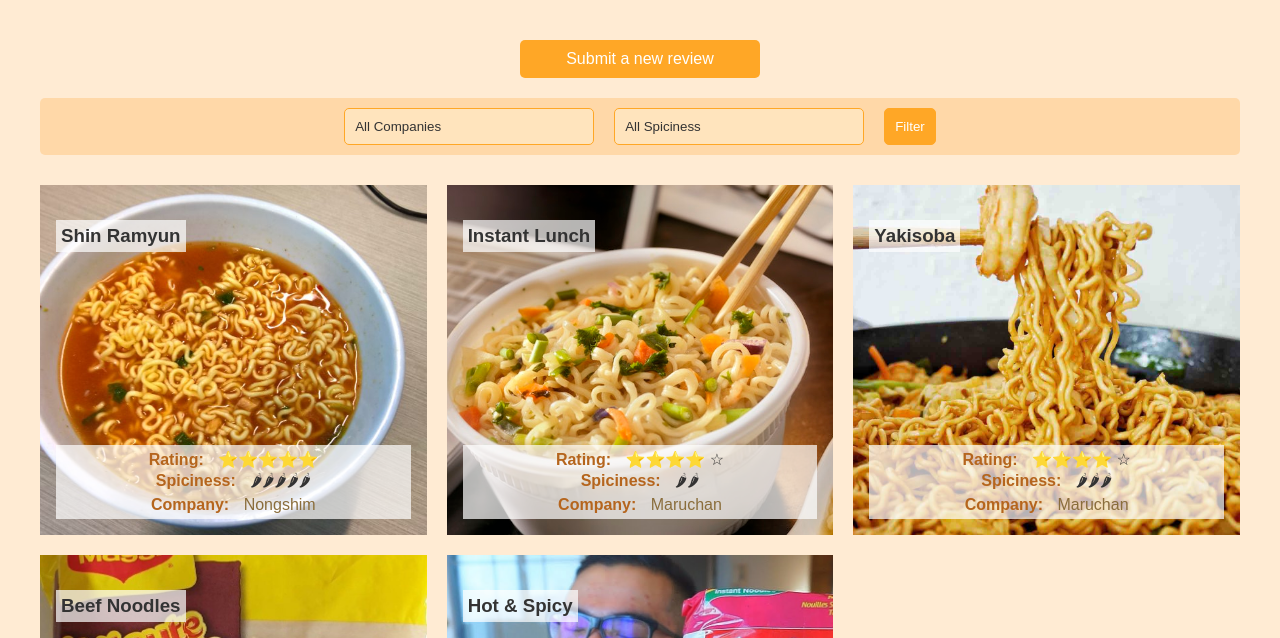
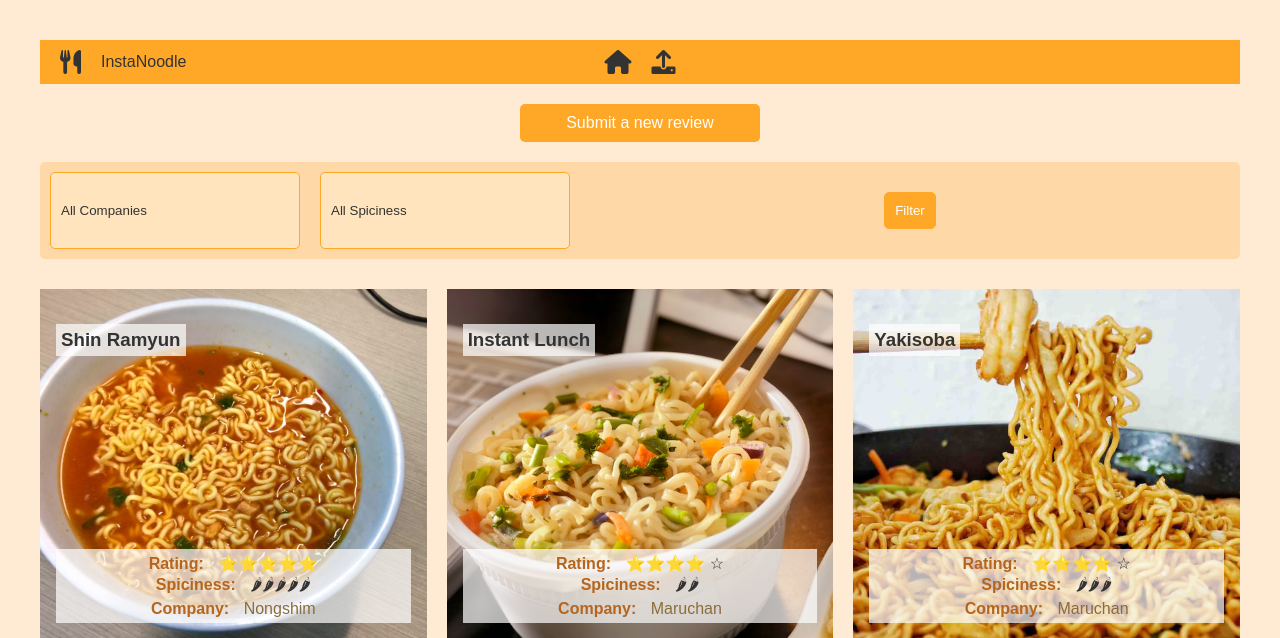
Before and after one commit to IsAmDead/NoodleWeb_Project, a Flask app: page / in a window 1280 px wide. Shown: the top 638 px of the page. Run offline with Flask 3, Linux system fonts and the light colour scheme; data comes from the database, SQL or seed files in the repository.

Commit message:
added navbar

```diff
--- a/app/static/css/style.css
+++ b/app/static/css/style.css
@@ -17,7 +17,7 @@ h1 {
     font-weight: 600;
 }
 
-.submit-link, a {
+.button {
     display: block;
     margin: 20px auto;
     max-width: 200px;
@@ -341,3 +341,47 @@ input[type="submit"]:hover {
 .review-card:not(.active) {
     overflow: hidden;
 }
+
+.navbar {
+    display: flex;
+    justify-content: space-between;
+    align-items: center;
+    padding: 10px 20px;
+    background-color: #FFA726;
+}
+
+.navbar a {
+    background-color: transparent;
+    border: none;
+    padding: 0;
+    color: white; /* Setting the color to white for visibility on dark navbar */
+    display: flex;
+    align-items: center;
+    gap: 10px; /* Space between icon and text, if any */
+    text-decoration: none;
+}
+
+.brand-icon {
+    margin-right: 10px;
+}
+
+.navbar-center {
+    display: flex;
+    gap: 20px;
+    flex-grow: 1;
+    justify-content: center;
+}
+
+.navbar a {
+    text-decoration: none;
+    color: #333;
+}
+
+.navbar a:hover {
+    opacity: 0.7;
+}
+
+/* Increase icon size */
+.navbar a i {
+    font-size: 24px;
+}
--- a/app/templates/index.html
+++ b/app/templates/index.html
@@ -6,12 +6,13 @@
     <link rel="stylesheet" href="{{ url_for('static', filename='css/style.css') }}">
 </head>
 <body>
+    {% include "navbar.html" %}
 
     <div class="splash-screen">
         <h1>InstaNoodle</h1>
     </div>
     <div class="content-wrapper">
-        <a href="{{ url_for('submit_review') }}" class="submit-link">Submit a new review</a>
+        <a href="{{ url_for('submit_review') }}" class="button">Submit a new review</a>
 
         <form method="get" action="{{ url_for('home') }}" class="filter-form">
             <select name="company">
@@ -28,7 +29,7 @@
                 {% endfor %}
             </select>
 
-            <input type="submit" value="Filter">
+            <input type="submit" value="Filter" class="button">
         </form>
 
         <div class="reviews-container">
--- /dev/null
+++ b/app/templates/navbar.html
@@ -0,0 +1,73 @@
+<!DOCTYPE html>
+<html lang="en">
+<head>
+    <meta charset="UTF-8">
+    <meta http-equiv="X-UA-Compatible" content="IE=edge">
+    <meta name="viewport" content="width=device-width, initial-scale=1.0">
+    <title>InstaNoodle Navbar</title>
+
+    <!-- Include FontAwesome for icons -->
+    <link rel="stylesheet" href="https://cdnjs.cloudflare.com/ajax/libs/font-awesome/6.0.0-beta3/css/all.min.css">
+
+    <style>
+        /* Basic styling for the navbar */
+        .navbar {
+            display: flex;
+            justify-content: space-between;
+            align-items: center;
+        }
+
+        .navbar a {
+            background-color: transparent;
+            border: none;
+            padding: 0;
+            color: white; /* Setting the color to white for visibility on dark navbar */
+            display: flex;
+            align-items: center;
+            gap: 10px; /* Space between icon and text, if any */
+            text-decoration: none;
+        }
+
+        .brand-icon {
+            margin-right: 10px;
+        }
+
+        .navbar-center {
+            display: flex;
+            gap: 20px;
+            position: absolute;
+            left: 50%;
+            transform: translateX(-50%);
+        }
+
+        .navbar a {
+            text-decoration: none;
+            color: #333;
+        }
+
+        .navbar a:hover {
+            opacity: 0.7;
+        }
+    </style>
+</head>
+<body>
+    <div class="navbar">
+        <!-- Brand Icon and Name -->
+        <div>
+            <a href="#">
+                <i class="fas fa-utensils brand-icon"></i>
+                InstaNoodle
+            </a>
+        </div>
+
+        <!-- Home and Submit icons in center -->
+        <div class="navbar-center">
+            <a href="#"><i class="fas fa-home"></i></a>
+            <a href="#"><i class="fas fa-upload"></i></a>
+        </div>
+
+        <!-- Empty div to maintain space-between alignment -->
+        <div></div>
+    </div>
+</body>
+</html>
--- a/app/templates/submit_review.html
+++ b/app/templates/submit_review.html
@@ -41,10 +41,10 @@
         {% endfor %}
     </select><br>
 
-    <input type="submit" value="Submit">
+    <input type="submit" value="Submit" class="button">
 </form>
 
-<a href="{{ url_for('home') }}">Back to reviews</a>
+<a href="{{ url_for('home') }}" class="button">Back to reviews</a>
 
 </body>
 </html>
```
